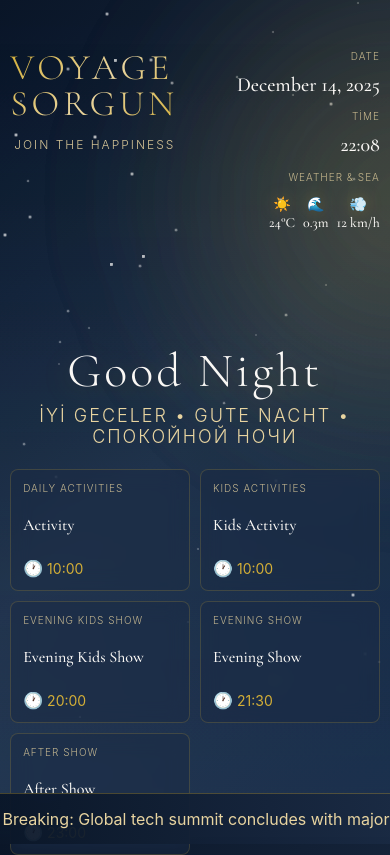
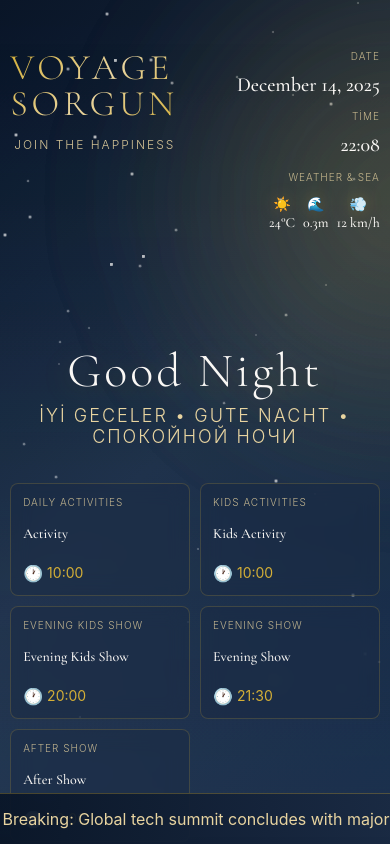
Before and after one commit to helesis/welcomescreen, a plain HTML site: page index.html in a window 390 px wide. Drawn offline with nearby package versions, Linux system fonts and the light colour scheme; no server answers.

Commit message:
Screen Fix

```diff
--- a/index.html
+++ b/index.html
@@ -457,17 +457,17 @@
         .programs-section {
             display: grid;
             grid-template-columns: repeat(5, 1fr);
-            gap: clamp(15px, 1.563vw, 30px);
+            gap: clamp(10px, 0.833vw, 20px);
             width: 100%;
-            max-width: 1400px;
+            max-width: 1200px;
             margin: 0 auto;
         }
 
         .program-card {
             display: flex;
             flex-direction: column;
-            gap: clamp(8px, 0.781vw, 15px);
-            padding: clamp(15px, 1.302vw, 25px);
+            gap: clamp(6px, 0.521vw, 12px);
+            padding: clamp(12px, 0.833vw, 18px);
             background: var(--card-bg);
             border: 1px solid var(--border-color);
             border-radius: 8px;
@@ -475,6 +475,8 @@
             opacity: 0;
             animation: fadeInUp 1s ease-out forwards;
             transition: all 0.3s ease, background 1s ease, border-color 1s ease;
+            max-width: 100%;
+            box-sizing: border-box;
         }
 
         .program-card:nth-child(1) { animation-delay: 1s; }
@@ -507,11 +509,11 @@
 
         .program-title {
             font-family: 'Cormorant Garamond', serif;
-            font-size: clamp(16px, 1.25vw, 24px);
+            font-size: clamp(14px, 0.938vw, 20px);
             font-weight: 500;
             color: var(--text-primary);
             line-height: 1.3;
-            min-height: clamp(40px, 3.125vw, 60px);
+            min-height: clamp(35px, 2.344vw, 50px);
             display: flex;
             align-items: center;
             transition: color 1s ease;
@@ -579,6 +581,17 @@
                 max-width: 1920px;
                 padding: 60px 80px 100px 80px;
             }
+            .programs-section {
+                max-width: 1200px;
+                gap: 20px;
+            }
+            .program-card {
+                padding: 18px;
+            }
+            .program-title {
+                font-size: 20px;
+                min-height: 50px;
+            }
         }
 
         @media (max-width: 1920px) {
@@ -589,16 +602,18 @@
 
         @media (max-width: 1440px) {
             .programs-section {
-                gap: clamp(12px, 1.389vw, 20px);
+                max-width: 1100px;
+                gap: clamp(12px, 1.389vw, 18px);
             }
             .program-card {
-                padding: clamp(12px, 1.389vw, 20px);
+                padding: clamp(12px, 1.389vw, 18px);
             }
         }
 
         @media (max-width: 1200px) {
             .programs-section {
                 grid-template-columns: repeat(3, 1fr);
+                max-width: 900px;
                 gap: clamp(10px, 1.25vw, 15px);
             }
             .container {
@@ -615,6 +630,7 @@
         @media (max-width: 768px) {
             .programs-section {
                 grid-template-columns: repeat(2, 1fr);
+                max-width: 100%;
             }
             .container {
                 padding: clamp(15px, 3.906vw, 30px) clamp(10px, 2.604vw, 20px);
@@ -634,11 +650,17 @@
             .container {
                 max-width: 2560px;
             }
+            .programs-section {
+                max-width: 1400px;
+            }
         }
 
         @media (min-width: 3840px) {
             .container {
                 max-width: 3840px;
+            }
+            .programs-section {
+                max-width: 2000px;
             }
         }
 
```
